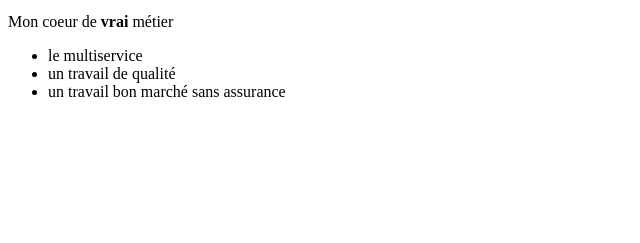
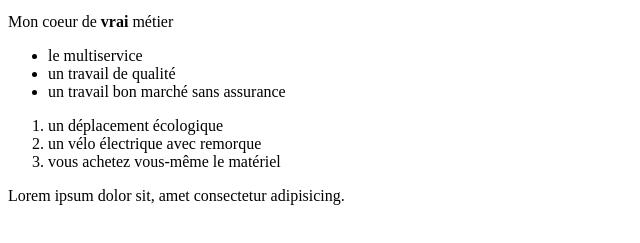
Before and after one commit to eric-chambonneau/Retour-en-dev-web, a plain HTML site: page index.html in a window 1280 px wide. Shown: the part 29-272 px from the top of the page, without its empty margins (0-640 px from the left). Drawn offline with Linux system fonts and the light colour scheme; files that its build step writes are made by us from their sources.

Commit message:
Add files via upload

```diff
--- a/index.html
+++ b/index.html
@@ -16,5 +16,14 @@
         <li>un travail bon marché sans assurance</li>
     </ul>
 
+    <ol>
+        <li>un déplacement écologique</li>
+        <li>un vélo électrique avec remorque</li>
+        <li>vous achetez vous-même le matériel</li>
+    </ol>
+
+    <a href="https://developer.mozilla.org/fr/"></a>
+    <p>Lorem ipsum dolor sit, amet consectetur adipisicing.</p>
+
 </body>
 </html>
```
